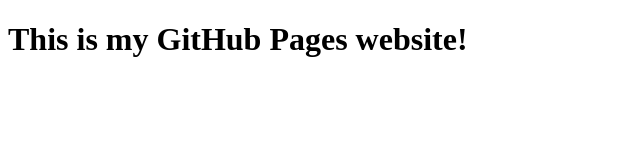
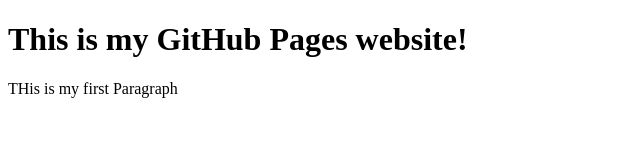
Before and after one commit to Jamolina10x/Jamolina10x.github.io, a plain HTML site: page index.html in a window 1280 px wide. Shown: the whole page, without its empty margins (0-640 px from the left). Drawn offline with Linux system fonts and the light colour scheme.

Commit message:
Added Paragraph

```diff
--- a/index.html
+++ b/index.html
@@ -8,5 +8,6 @@
 </head>
 <body>
     <h1>This is my GitHub Pages website!</h1>
+    <p>THis is my first Paragraph</p>
 </body>
 </html>
```
